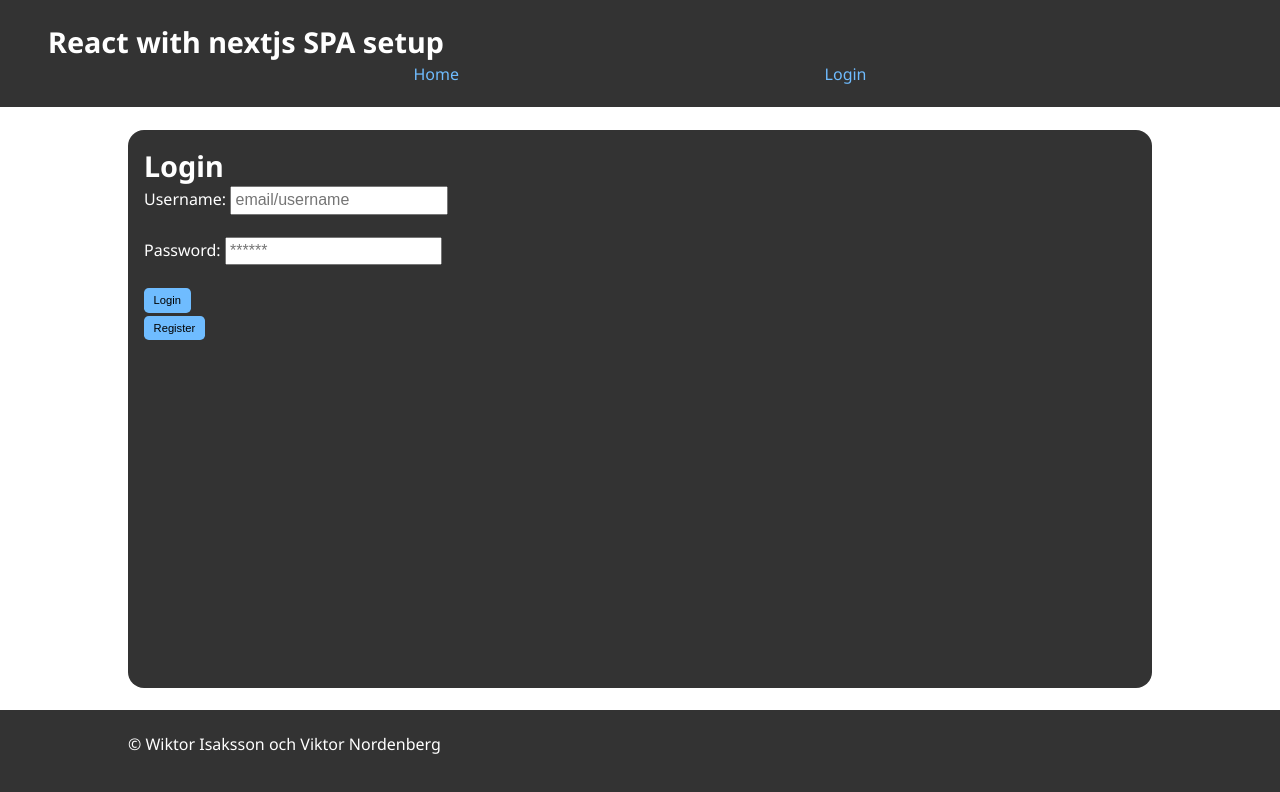
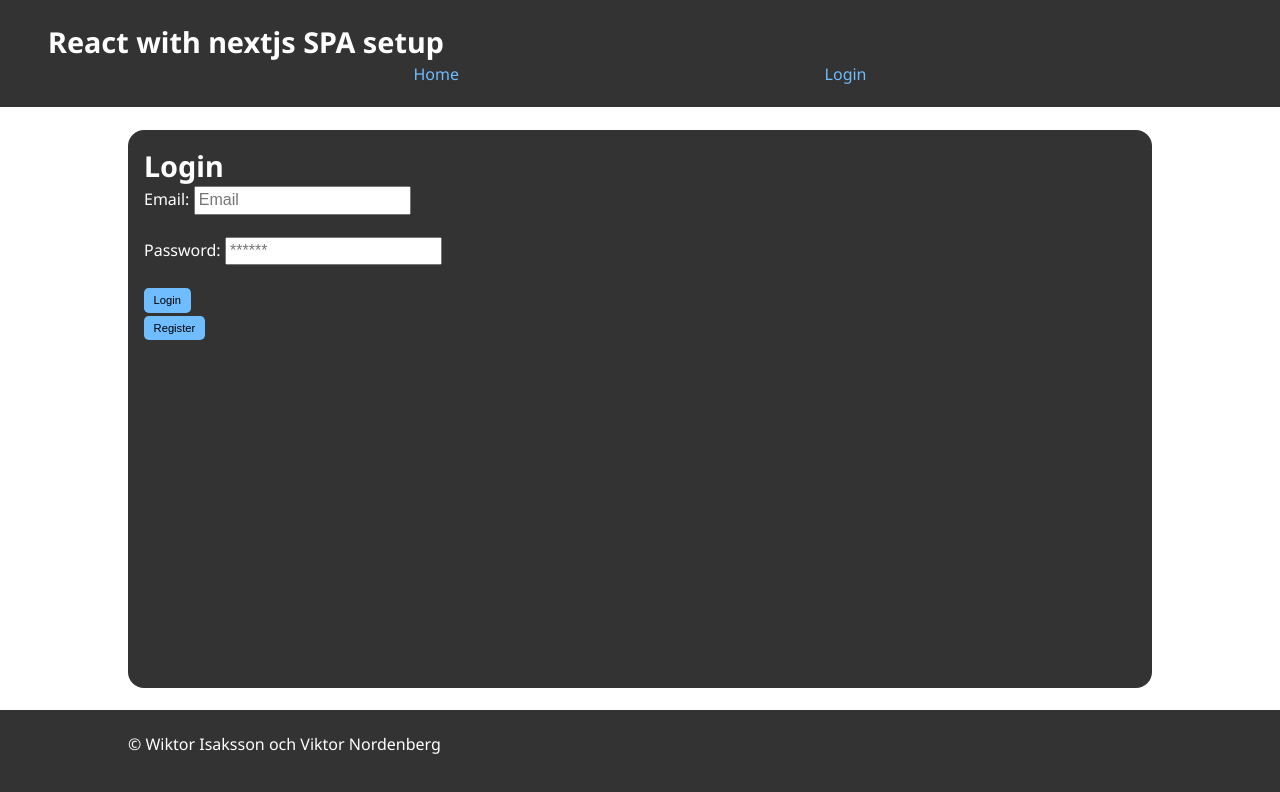
Before and after one commit to wiis22/JsRamverk, a Next.js app in the folder frontend/: page /login in a window 1280 px wide. Shown: the top 792 px of the page. Built offline with nearby package versions, Linux system fonts and the light colour scheme.

Commit message:
minor changes

```diff
--- a/frontend/src/pages/doc/[id].js
+++ b/frontend/src/pages/doc/[id].js
@@ -157,7 +157,7 @@ export default function Doc() {
             headers: {
                 'Content-Type': 'application/json'
             },
-            body: JSON.stringfy(data)
+            body: JSON.stringify(data)
         });
     }
 
--- a/frontend/src/pages/login.js
+++ b/frontend/src/pages/login.js
@@ -116,11 +116,11 @@ export default function Login() {
                             <div className='login-form'>
                                 <form onSubmit={handleLogin}>
                                     <div>
-                                    <label>Username: </label>
+                                    <label>Email: </label>
                                     <input className='textarea'
                                             type="text"
                                             value={user}
-                                            placeholder='email/username'
+                                            placeholder='Email'
                                             onChange={(e) => setUser(e.target.value)}
                                             required
                                         />
--- a/frontend/src/pages/register.js
+++ b/frontend/src/pages/register.js
@@ -108,7 +108,7 @@ export default function Register() {
                             <input className='textarea'
                                     type="text"
                                     value={newUser}
-                                    placeholder='email'
+                                    placeholder='Email'
                                     onChange={(e) => setNewUser(e.target.value)}
                                     readOnly={!!email}
                                     required
@@ -139,7 +139,7 @@ export default function Register() {
 
                             {errorMessage && <p style={{ color: 'red' }}>{errorMessage}</p>}
 
-                            <button className='new-doc-button' type="submit" disabled={isSubmitted}>register</button>
+                            <button className='new-doc-button' type="submit" disabled={isSubmitted}>Register</button>
                         </form>
                     </div>
                 </div>
```
